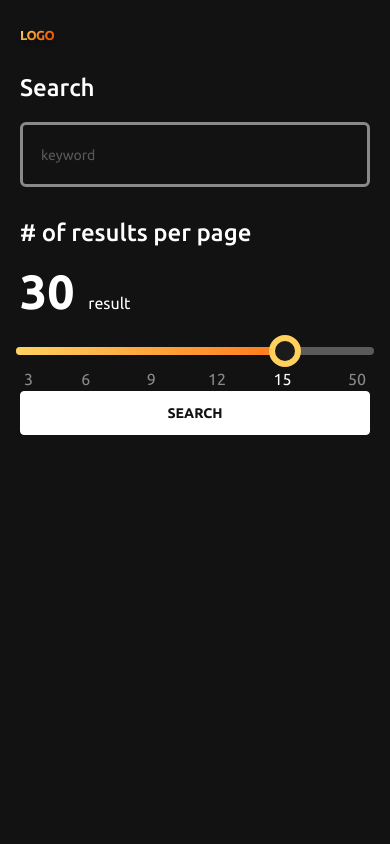
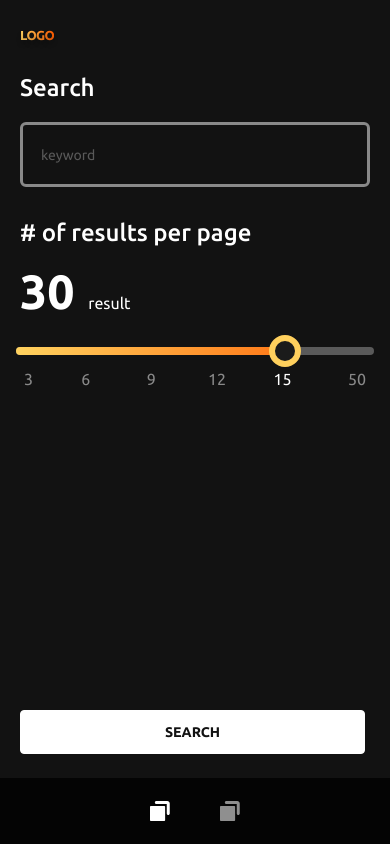
Before and after one commit to hcd1983/perfectscore-frontend-test, a Vue app: page / in a window 390 px wide. Built offline with nearby package versions, Linux system fonts and the light colour scheme; no server answers; what miragejs would draw is missing.

Commit message:
feat: cache home route, stying

```diff
--- a/package.json
+++ b/package.json
@@ -51,6 +51,7 @@
     "parserOptions": {
       "parser": "babel-eslint"
     },
+    "ignorePatterns": ["Icon.vue"],
     "rules": {}
   },
   "browserslist": [
--- a/src/App.vue
+++ b/src/App.vue
@@ -1,8 +1,12 @@
 <template>
   <div class="flex flex-col md:flex-row h-screen overflow-y-auto overflow-x-hidden">
     <Header />
-    <div class="px-5 flex-1 pb-5">
-      <router-view/>
+    <div class="flex-1 md:pt-24">
+      <router-view v-slot="{ Component, route }">
+        <keep-alive include="HomeView">
+          <component :is="Component" :pp="route" />
+        </keep-alive>
+      </router-view>
     </div>
     <div class="hidden 2xl:block">
       <Users />
--- a/src/components/ButtonNormal.vue
+++ b/src/components/ButtonNormal.vue
@@ -17,5 +17,6 @@ div {
   hover:bg-transparent hover:text-white;
   padding: 11px 14px;
   border-radius: 4px;
+  max-width: 345px;
 }
 </style>
--- /dev/null
+++ b/src/components/Icon.vue
@@ -0,0 +1,32 @@
+<template>
+  <svg v-if="type==='paper'" :class="{ active: active }" width="20" height="21" viewBox="0 0 20 21" dxmlns="http://www.w3.org/2000/svg">
+    <path
+      fill-rule="evenodd"
+      clip-rule="evenodd"
+      d="M6.34146 0.00012207C5.51304 0.00012207 4.84146 0.671695 4.84146 1.50012C4.84146 2.32855 5.51304 3.00012 6.34146 3.00012H16.7578V12.4235C16.7578 13.2519 17.4294 13.9235 18.2578 13.9235C19.0863 13.9235 19.7578 13.2519 19.7578 12.4235V2.50012C19.7578 1.11941 18.6386 0.00012207 17.2578 0.00012207H6.34146ZM1 4.91476H14.122C14.6742 4.91476 15.122 5.36247 15.122 5.91476V19.0367C15.122 19.589 14.6742 20.0367 14.122 20.0367H1C0.447715 20.0367 0 19.589 0 19.0367V5.91476C0 5.36247 0.447715 4.91476 1 4.91476Z"/>
+  </svg>
+</template>
+
+<script>
+export default {
+  name: 'Icon',
+  props: {
+    type: String,
+    active: {
+      type: Boolean,
+      default() {
+        return false
+      }
+    },
+  },
+};
+</script>
+
+<style scoped>
+svg {
+  fill: #8f8f8f;
+}
+svg.active {
+  fill: #FFFFFF;
+}
+</style>
--- a/src/style/main.css
+++ b/src/style/main.css
@@ -20,3 +20,9 @@ h2, .h2 {
     font-size: 24px;
     line-height: 150%;
 }
+
+@screen md {
+    h2, .page-title {
+        font-size: 30px;
+    }
+}
--- a/src/views/HomeView.vue
+++ b/src/views/HomeView.vue
@@ -1,5 +1,6 @@
 <template>
-  <div>
+  <div class="h-full flex flex-col justify-between md:max-w-725px md:mx-auto md:w-full">
+    <div class="px-5 md:px-0">
       <div class="h2 text-white">Search</div>
       <Input class="mt-4" placeholder="keyword" v-model="keyword" />
       <div class="h2 text-white mt-7"># of results per page</div>
@@ -7,7 +8,24 @@
         <span class="text-5xl mr-2.5 font-bold">{{ total }}</span> <span>result</span>
       </div>
       <slider class="mt-5" v-model:value="pageSize" />
-    <ButtonNormal @click="handleSubmit">Search</ButtonNormal>
+    </div>
+    <div class="flex-1 px-5 flex pb-6 md:pb-11 md:px-0">
+      <ButtonNormal class="self-end w-full" @click="handleSubmit">Search</ButtonNormal>
+    </div>
+    <div class="nav flex items-center justify-center md:hidden">
+        <router-link
+          to="/"
+          v-slot="{ isActive }"
+        >
+          <Icon type="paper" class="mr-50px" :active="isActive"  />
+        </router-link>
+        <router-link
+          to="/components"
+          v-slot="{ isActive }"
+        >
+          <Icon type="paper" :active="isActive"  />
+        </router-link>
+    </div>
   </div>
 </template>
 
@@ -15,10 +33,12 @@
 import ButtonNormal from '@/components/ButtonNormal.vue';
 import Input from '@/components/Input.vue';
 import Slider from '@/components/Slider.vue';
+import Icon from '../components/Icon.vue';
 
 export default {
   name: 'HomeView',
   components: {
+    Icon,
     ButtonNormal,
     Input,
     Slider,
@@ -34,8 +54,20 @@ export default {
   methods: {
     handleSubmit() {
       const { pageSize, keyword } = this;
-      this.$router.push({ name: 'search', query: { pageSize, keyword } });
+      this.$router.push({
+        name: 'search',
+        query: {
+          pageSize,
+          keyword: keyword || null,
+        },
+      });
     },
   },
 };
 </script>
+<style scoped>
+.nav {
+  height: 66px;
+  background-color: rgba(0,0,0,.8);
+}
+</style>
--- a/src/views/SearchResult.vue
+++ b/src/views/SearchResult.vue
@@ -1,15 +1,15 @@
 <template>
-<div class="flex flex-col h-full">
+<div class="flex flex-col h-full px-5">
   <div class="max-w-725px w-full mx-auto">
-    <h2 class="text-white">Results</h2>
+    <h2 class="text-white page-title">Results</h2>
   </div>
-  <div class="md:sticky md:top-0 flex-1 overflow-y-scroll mt-6">
+  <div class="flex-1 overflow-y-scroll mt-6 md:pb-10 md:sticky md:top-0 ">
     <div class="grid gap-10 md:grid-cols-3 max-w-725px mx-auto">
       <div
         v-for="({image, title, author, id}, idx) in posts"
         :key="`post-${id}`"
         :ref="setPostsRef"
-        class="opacity-30 transition-opacity duration-100"
+        class="opacity-30 transition-opacity duration-300"
       >
         <div class="image-container">
           <img
@@ -34,7 +34,7 @@
       </template>
     </div>
     <div class="max-w-725px mx-auto">
-      <div v-if="page < totalPages" class="mt-10 btn-container">
+      <div v-if="page < totalPages" class="mt-10">
         <ButtonNormal @click="handleMore">More</ButtonNormal>
       </div>
     </div>
@@ -50,7 +50,7 @@ export default {
   components: { ButtonNormal },
   data() {
     return {
-      pageSize: 50,
+      pageSize: 15,
       page: 1,
       keyword: null,
       posts: [],
@@ -60,6 +60,8 @@ export default {
     };
   },
   mounted() {
+    this.pageSize = Number(this.$route.query.pageSize || this.pageSize);
+    this.keyword = this.$route.query.keyword || null;
     this.getPosts();
   },
   beforeUpdate() {
@@ -127,10 +129,4 @@ export default {
   letter-spacing: 0.37px;
 }
 
-@screen md {
-  .btn-container {
-    max-width: 345px;
-  }
-}
-
 </style>
--- a/tailwind.config.js
+++ b/tailwind.config.js
@@ -16,7 +16,10 @@ module.exports = {
       },
       maxWidth: {
         '725px': '725px',
-      }
+      },
+      spacing: {
+        '50px': '50px',
+      },
     },
   },
   variants: {
```
Also changed, not shown: src/assets/Union.svg (added), 1 other file (tests, documents, lock files or other folders). Lines whose indentation alone changed are shown as unchanged.
